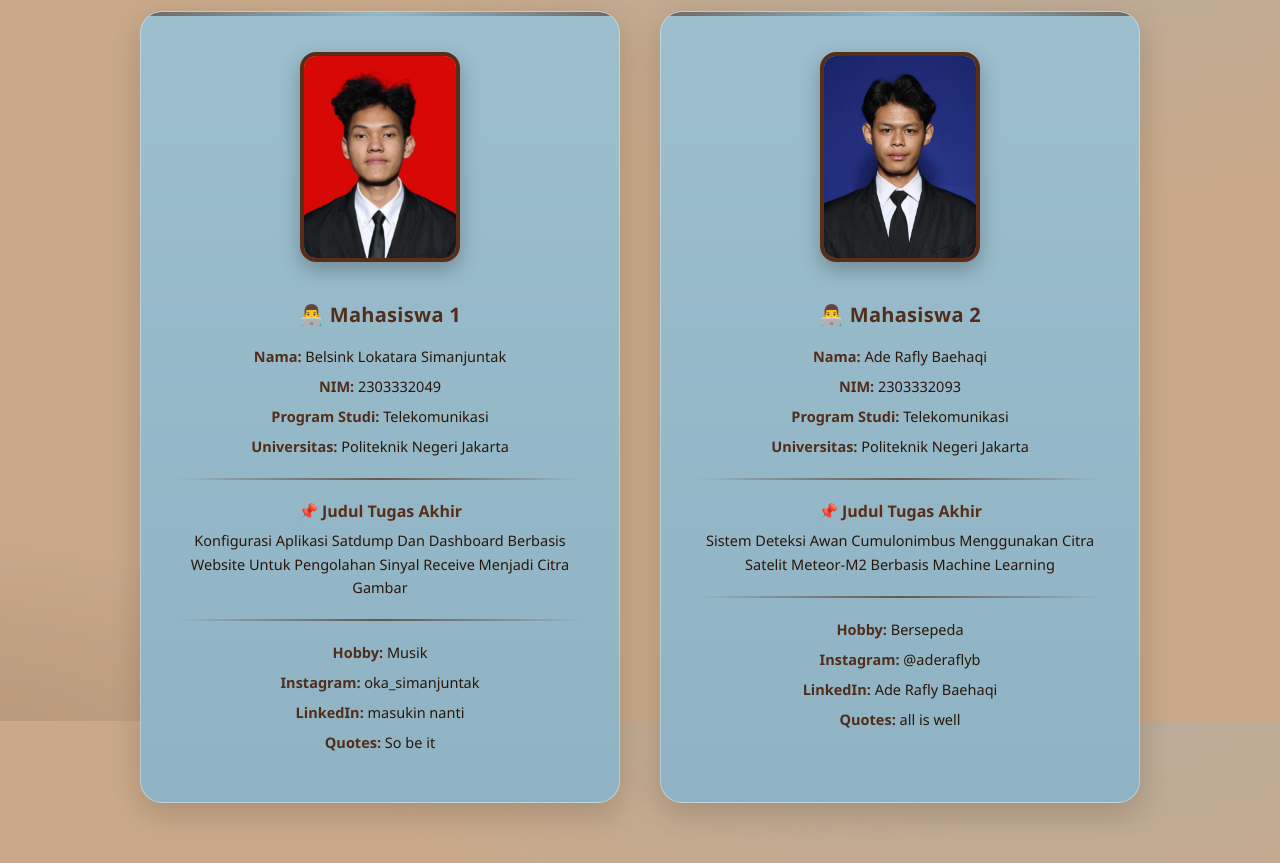
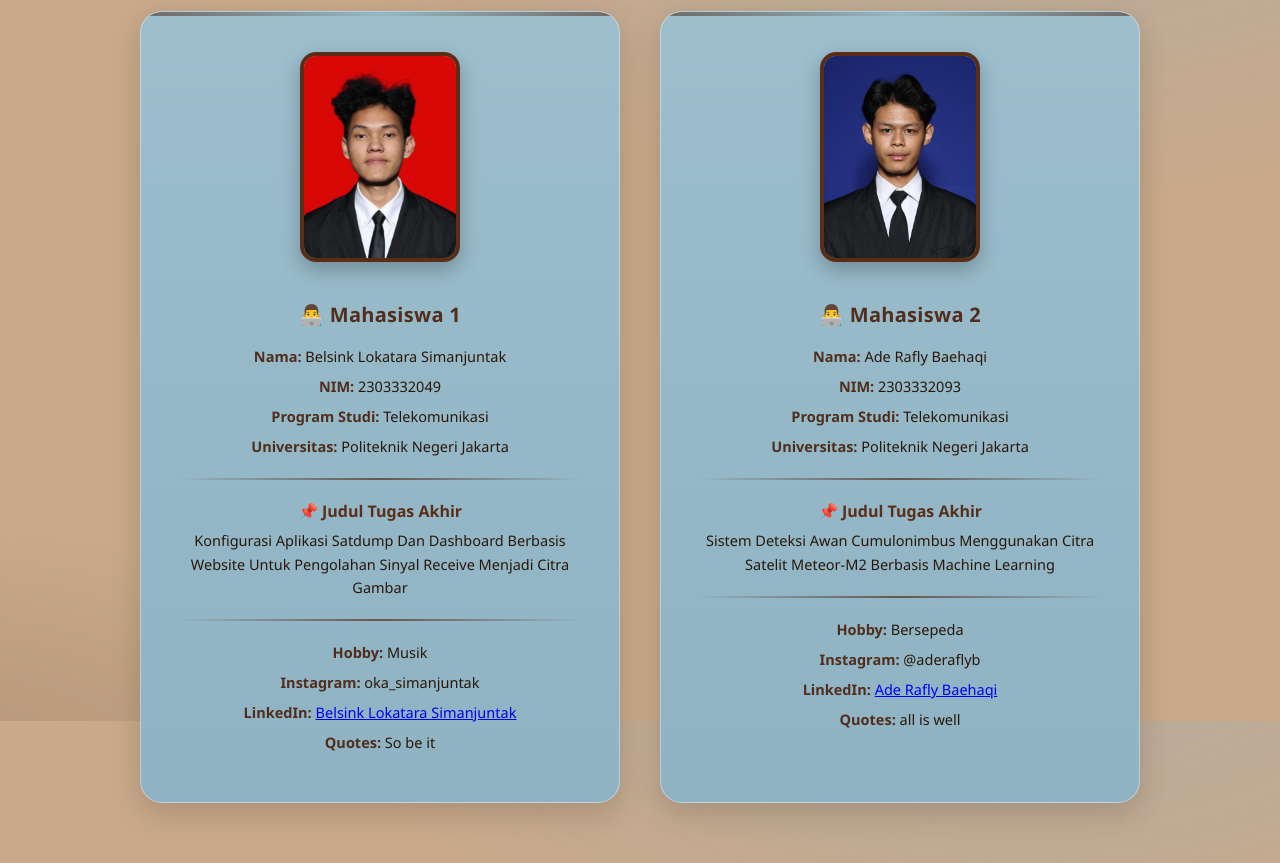
Before and after one commit to belsinkoka/meteorM2-Cloud-Monitoring, a Flask app: page /about in a window 1280 px wide. Shown: the part 79-942 px from the top of the page. Run offline with Flask 3, Linux system fonts and the light colour scheme; the visitor is signed in with stand-in values (Sample User, id 1).

Commit message:
update linkedin

```diff
--- a/templates/about.html
+++ b/templates/about.html
@@ -50,7 +50,8 @@
 
             <p><strong>Hobby:</strong> Musik</p>
             <p><strong>Instagram:</strong> oka_simanjuntak</p>
-            <p><strong>LinkedIn:</strong> masukin nanti</p>
+            <p><strong>LinkedIn:</strong> <a href="https://www.linkedin.com/in/belsink-lokatara/">Belsink Lokatara
+                    Simanjuntak</a></p>
             <p><strong>Quotes:</strong> So be it</p>
 
         </div>
@@ -78,7 +79,8 @@
 
             <p><strong>Hobby:</strong> Bersepeda</p>
             <p><strong>Instagram:</strong> @aderaflyb</p>
-            <p><strong>LinkedIn:</strong> Ade Rafly Baehaqi</p>
+            <p><strong>LinkedIn:</strong> <a href="https://www.linkedin.com/in/ade-rafly-baehaqi-a03876244/">Ade Rafly
+                    Baehaqi</a></p>
             <p><strong>Quotes:</strong> all is well</p>
         </div>
 
```
